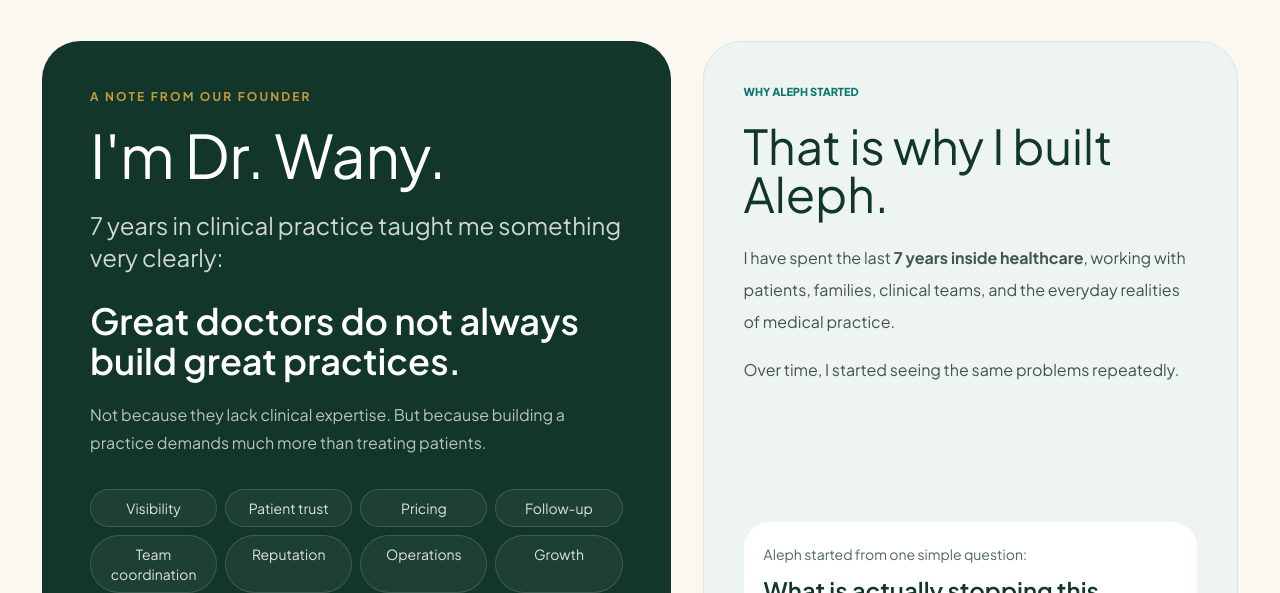
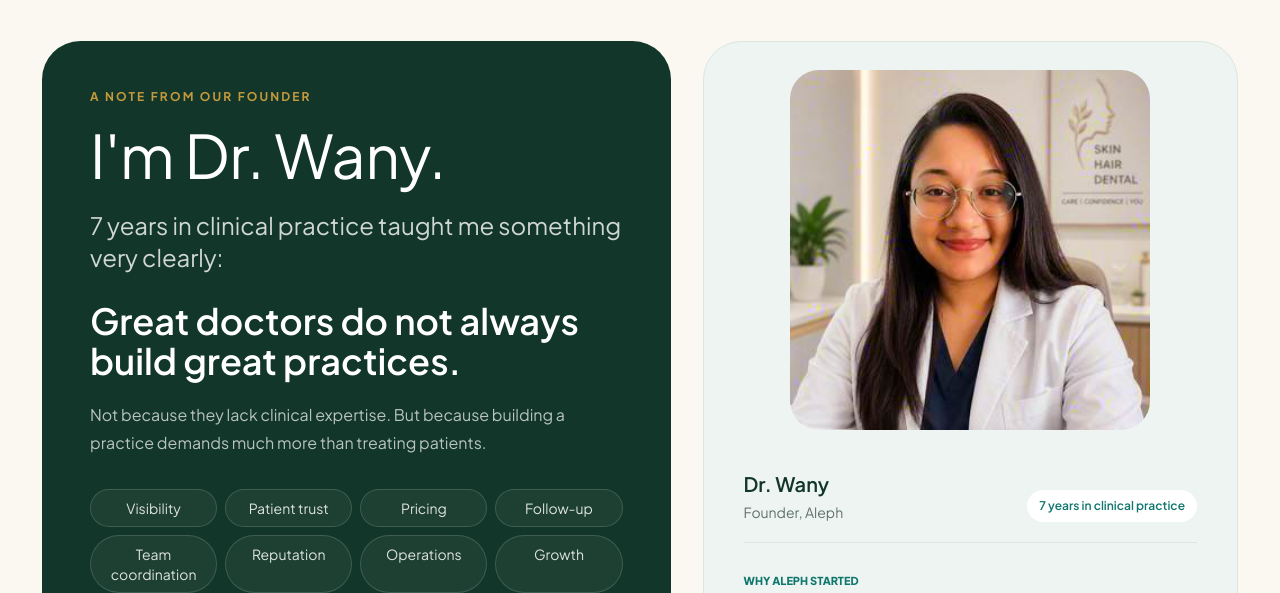
Before and after one commit to madhupadishala/aleph_claude, a Next.js app: page /about in a window 1280 px wide. Shown: the part 131-724 px from the top of the page. Built offline with nearby package versions, Linux system fonts and the light colour scheme; no server answers.

Commit message:
Add Dr Wany portrait to About hero

```diff
--- a/src/app/about/page.tsx
+++ b/src/app/about/page.tsx
@@ -1,3 +1,4 @@
+import Image from "next/image";
 import Link from "next/link";
 import {
   ArrowUpRight,
@@ -83,8 +84,29 @@
           </p>
         </div>
 
-        <aside className="flex flex-col justify-between rounded-[2.4rem] border border-[#DCE6E1] bg-[#EDF4F1] p-7 md:p-10">
+        <aside className="overflow-hidden rounded-[2.4rem] border border-[#DCE6E1] bg-[#EDF4F1]">
+          <div className="relative mx-auto aspect-square w-full max-w-[360px] bg-white sm:mt-6 sm:rounded-[1.8rem] lg:mt-7">
+            <Image
+              src="/images/dr-wany-founder.jpg"
+              alt="Dr. Wany, Founder of Aleph"
+              fill
+              sizes="(max-width: 1024px) 90vw, 360px"
+              className="object-cover sm:rounded-[1.8rem]"
+              priority
+            />
+          </div>
+
+          <div className="p-7 md:p-10">
+            <div className="mb-7 flex items-end justify-between gap-4 border-b border-[#DCE6E1] pb-5">
               <div>
+                <p className="text-xl font-semibold text-[#123629]">Dr. Wany</p>
+                <p className="mt-1 text-sm text-[#607169]">Founder, Aleph</p>
+              </div>
+              <span className="rounded-full bg-white px-3 py-2 text-xs font-semibold text-[#0F766E]">
+                7 years in clinical practice
+              </span>
+            </div>
+
             <p className="eyebrow">WHY ALEPH STARTED</p>
             <h2 className="mt-4 text-4xl leading-tight text-[#123629] md:text-5xl">
               That is why I built Aleph.
@@ -97,7 +119,7 @@
             <p className="mt-4 text-base leading-8 text-[#41554d]">
               Over time, I started seeing the same problems repeatedly.
             </p>
-          </div>
+
             <div className="mt-8 rounded-[1.6rem] bg-white p-5">
               <p className="text-sm leading-6 text-[#52665e]">
                 Aleph started from one simple question:
@@ -105,6 +127,7 @@
               <p className="mt-2 text-2xl font-semibold leading-snug text-[#123629]">
                 What is actually stopping this practice from growing?
               </p>
+            </div>
           </div>
         </aside>
       </section>
```
Lines whose indentation alone changed are shown as unchanged.
